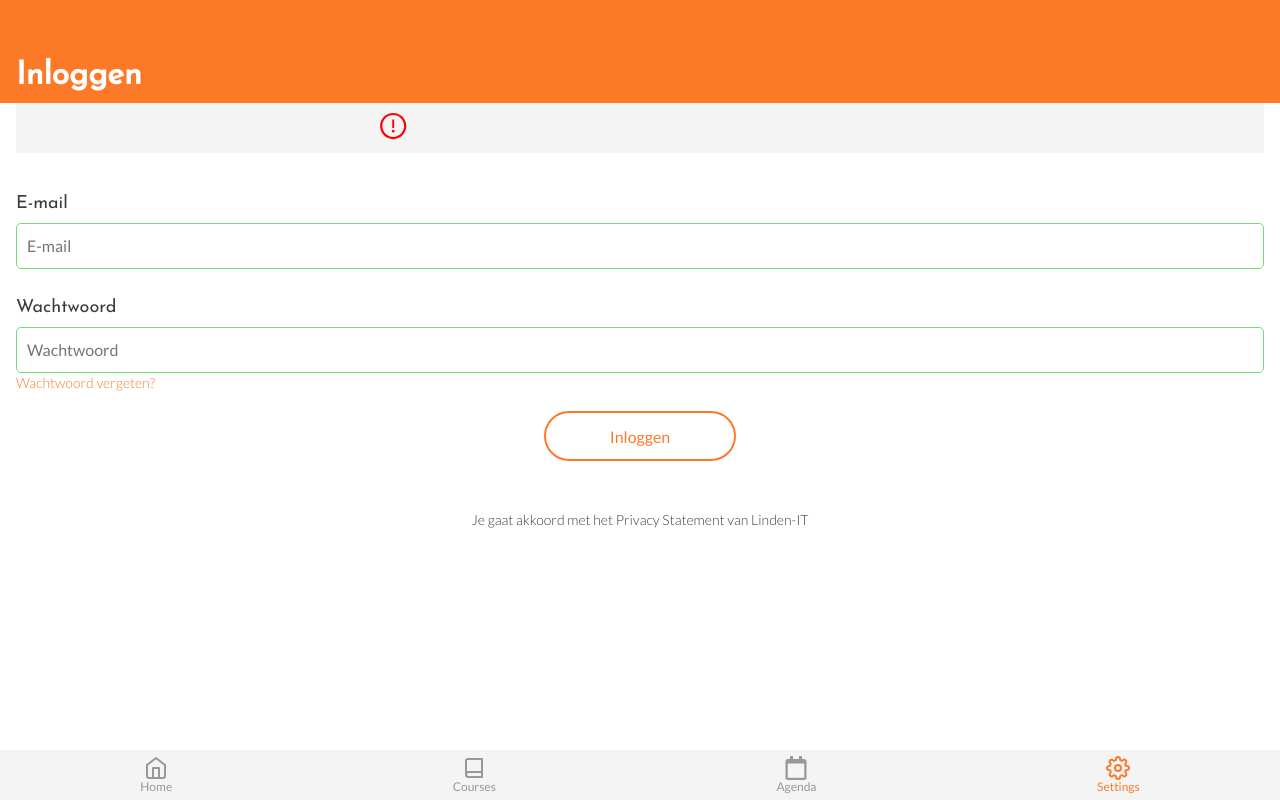
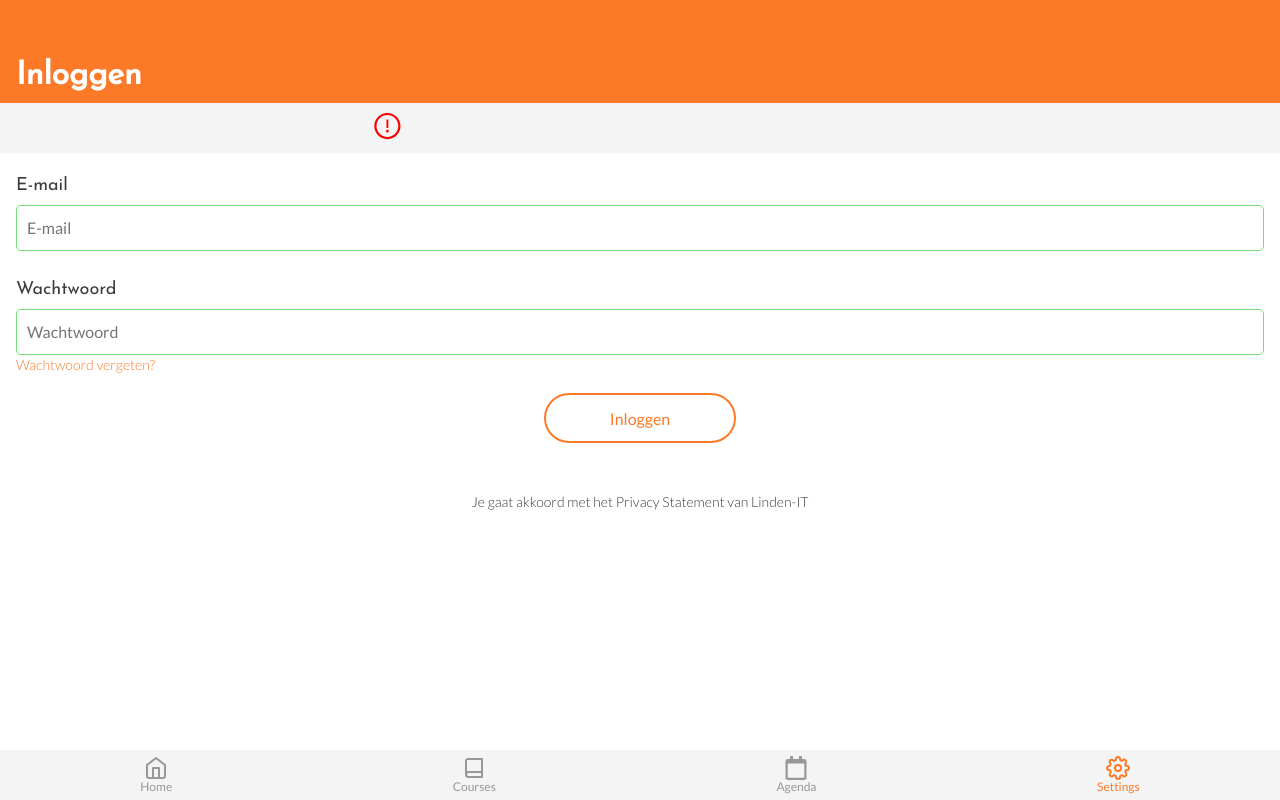
Before and after one commit to ralfz123/linden-it, a React (Create React App) app: page /#/login in a window 1280 px wide. Built offline with nearby package versions, Linux system fonts and the light colour scheme.

Commit message:
Fixed styling at some elements

```diff
--- a/src/GlobalStyle.js
+++ b/src/GlobalStyle.js
@@ -90,7 +90,7 @@ ${"" /* Login page styles */}
         /* flex-direction: row; */
         /* flex-wrap: wrap; */
         /* justify-content: center; */
-        padding-top: 2em;
+        padding-top: 4em;
         margin: auto;
     }
     .field {
--- a/src/components/Form/StyledInput.js
+++ b/src/components/Form/StyledInput.js
@@ -17,6 +17,7 @@ export const StyledBaseTextInput = styled.input`
 	padding: 10px;
 	line-height: 1.5em;
 	align-items: center;
+	appearance: none;
 
 	:invalid {
 		outline: none;
--- a/src/components/Popup/index.js
+++ b/src/components/Popup/index.js
@@ -8,11 +8,15 @@ const StyledPopup = styled.div`
 	padding: 8px;
 	background-color: ${colors.grayLight};
 	text-align: left;
-	width: 100%;
+	/* width: 100%; */
 	display: flex;
 	flex-direction: column;
 	justify-content: flex-start;
 	flex-wrap: wrap;
+	width: 100vw;
+    position: absolute;
+    z-index: 10;
+    left: 0;
 
 
 	p {
```
